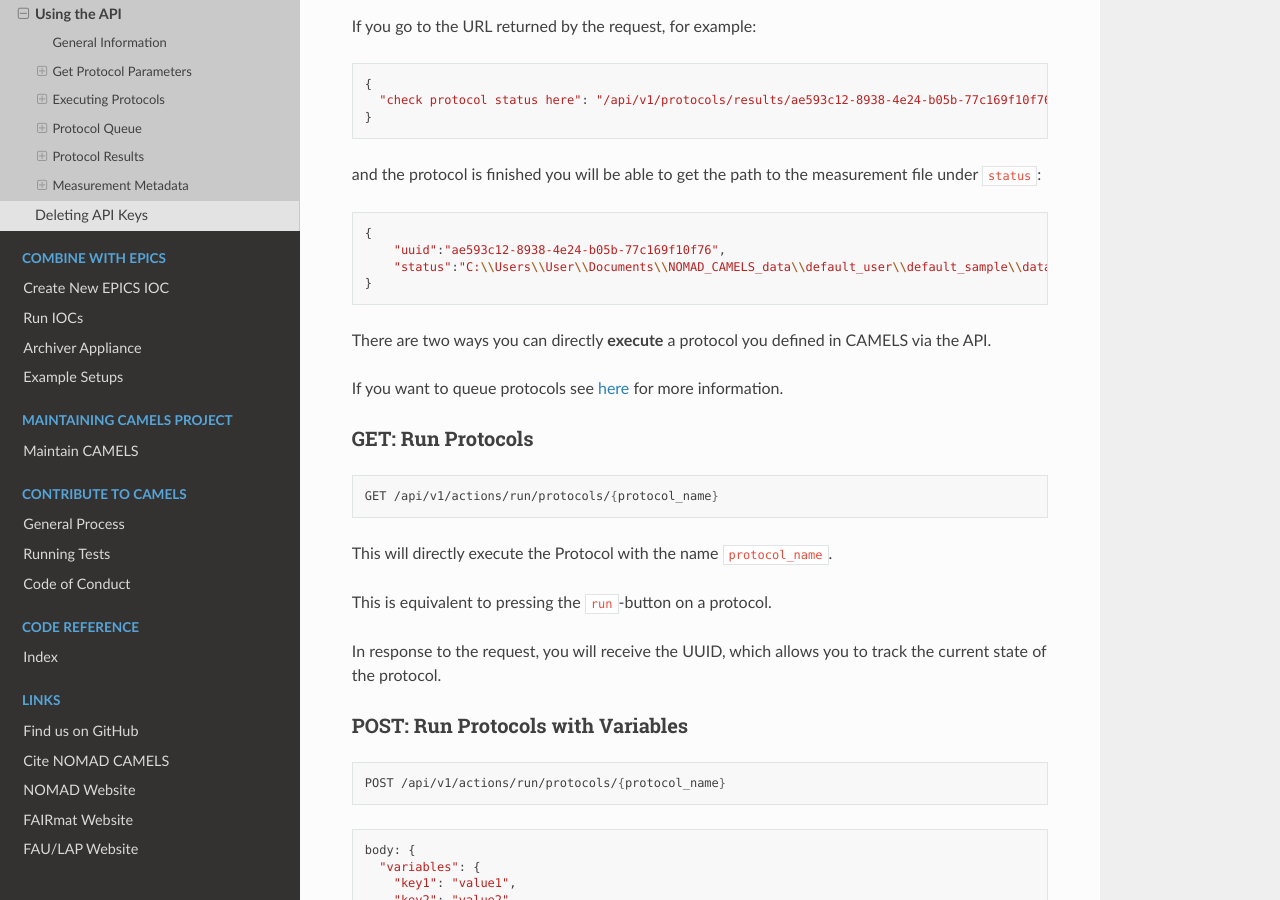
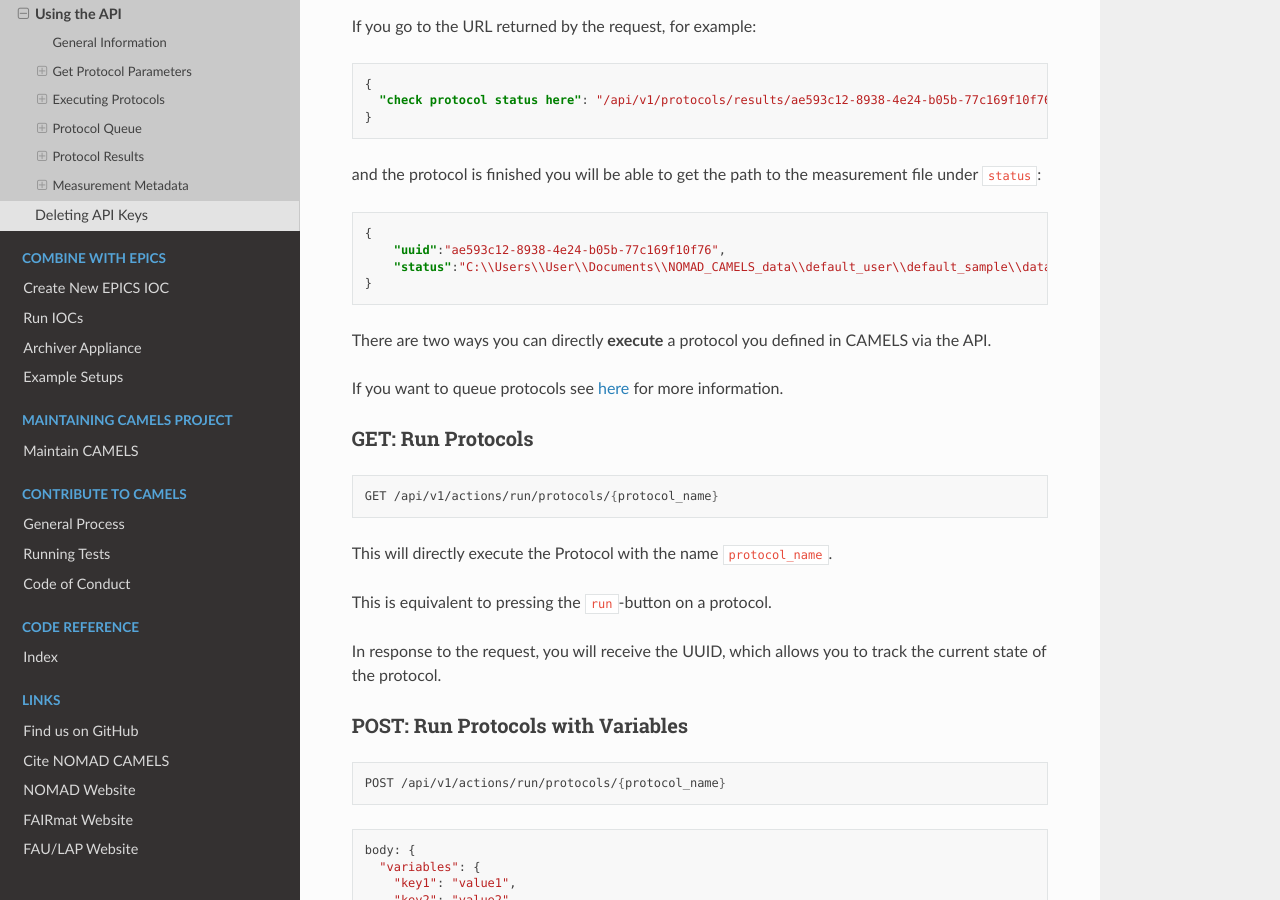
Before and after one commit to FAU-LAP/NOMAD-CAMELS, a Sphinx documentation site: the page built from docs/source/doc/api/Using_API.md, in a window 1280 px wide and 900 px high, scrolled down 2265 px. Built offline with Sphinx 7.4.7 and the Read the Docs theme 2.0.0, drawn with Linux system fonts in a browser that asks for light colours; pages that are not in the unit, such as notebooks, are missing from menus; the version number is read from the project's files by our own code.

Commit message:
changed code block types

````diff
--- a/docs/source/doc/api/Using_API.md
+++ b/docs/source/doc/api/Using_API.md
@@ -53,7 +53,7 @@
 
 The API will return a JSON string of the form:
 
-```python
+```JSON
 {"Protocols":["ProtocolXYZ","DefaultProtocol","..."]}
 ```
 
@@ -74,7 +74,7 @@
 
 If you go to the URL returned by the request, for example:
 
-```python
+```JSON
 {
   "check protocol status here": "/api/v1/protocols/results/ae593c12-8938-4e24-b05b-77c169f10f76"
 }
@@ -82,7 +82,7 @@
 
 and the protocol is finished you will be able to get the path to the measurement file under `status`:
 
-```python
+```JSON
 {
     "uuid":"ae593c12-8938-4e24-b05b-77c169f10f76",
     "status":"C:\\Users\\User\\Documents\\NOMAD_CAMELS_data\\default_user\\default_sample\\data_2024-08-08T14-26-13.848567+02-00.nxs"
````
